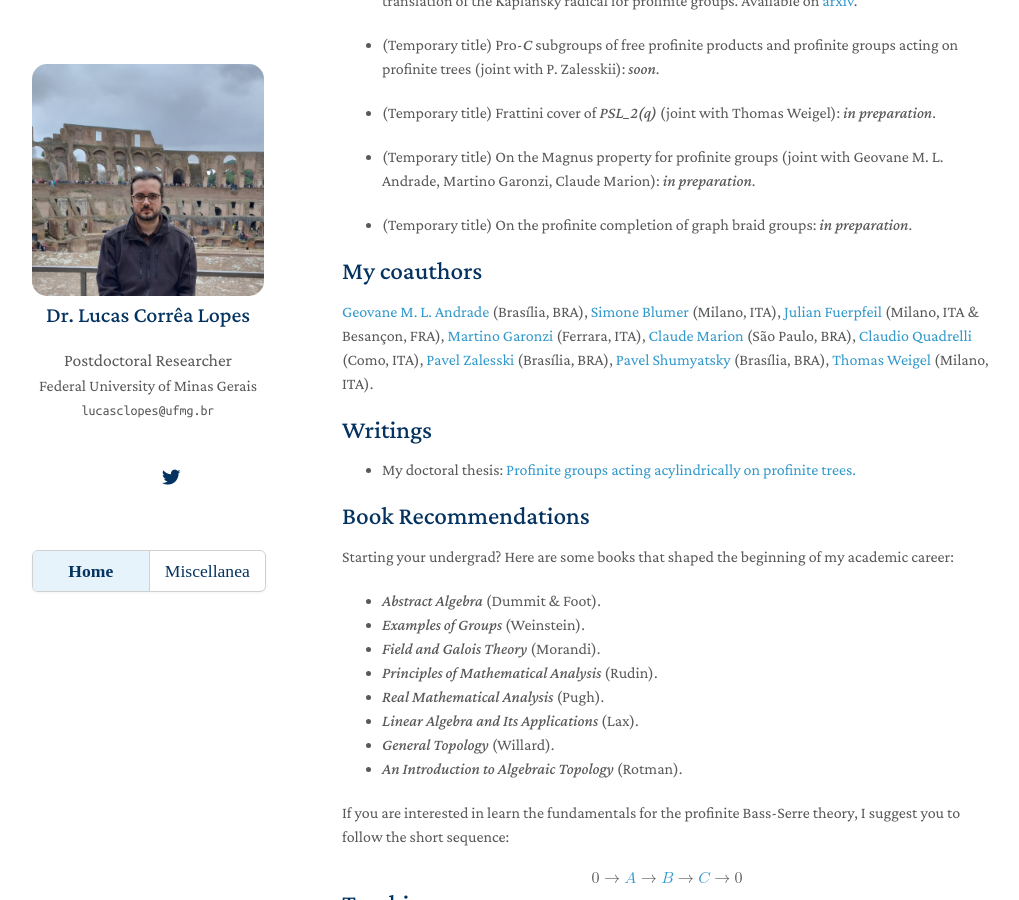
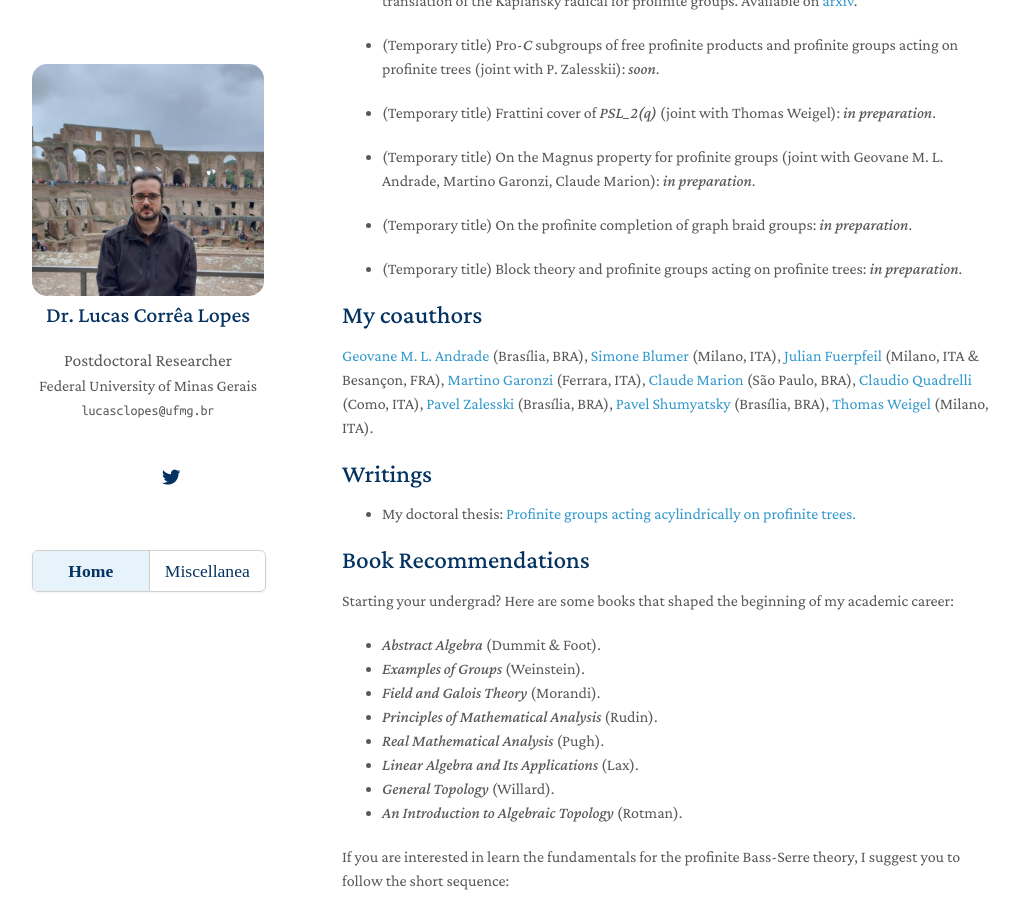
Before and after one commit to lcorrealopes/home, a Jekyll site: the page built from index.md, in a window 1280 px wide and 900 px high, scrolled down 593 px. Shown: the whole window, without its empty margins (128-1147 px from the left). Built offline with Jekyll 4.4.1, drawn with Linux system fonts in a browser that asks for light colours; nearby versions of some CDN libraries; a style sheet for code colours, icons or effects is not loaded.

Commit message:
Update index.md

```diff
--- a/index.md
+++ b/index.md
@@ -29,6 +29,8 @@ Currently I am a postdoctoral researcher at Federal University of Minas Gerais.
 - (Temporary title) On the Magnus property for profinite groups (joint with Geovane M. L. Andrade, Martino Garonzi, Claude Marion): *in preparation*.
 
 - (Temporary title) On the profinite completion of graph braid groups: *in preparation*.
+
+- (Temporary title) Block theory and profinite groups acting on profinite trees: *in preparation*.
 
 ## My coauthors
 
```
